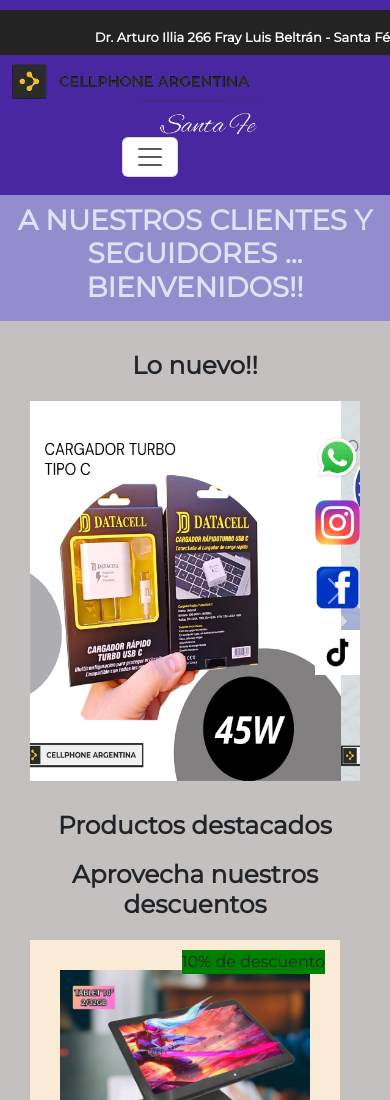
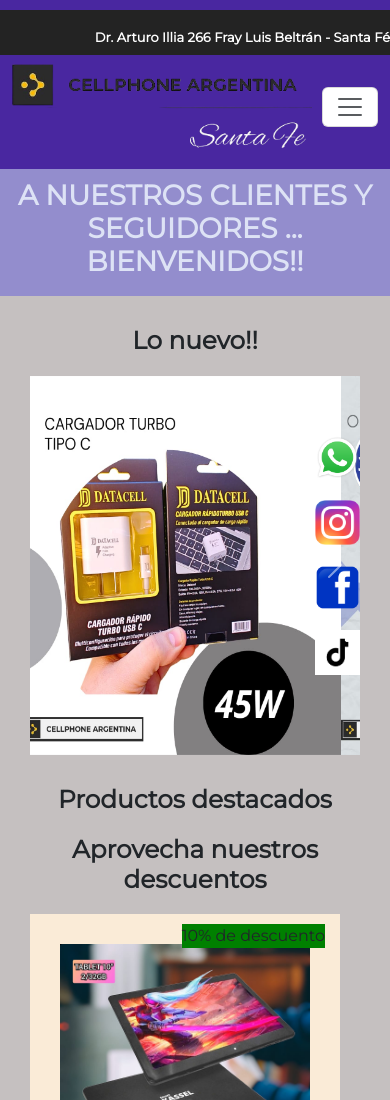
Before and after one commit to Yaninanoe/Proyecto, a website: page index.html in a window 390 px wide. Shown: the top 1100 px of the page. Drawn offline with nearby package versions, Linux system fonts and the light colour scheme.

Commit message:
Modificación del tamaño del logo

```diff
--- a/scss/_estilos-inicio.scss
+++ b/scss/_estilos-inicio.scss
@@ -34,7 +34,7 @@
     z-index: 1;
 }
 header img {
-    width: 250px;
+    width: 300px;
 
 
 }
@@ -116,7 +116,7 @@
 .navbar-toggler {
     background-color: #fff;
     color: #250c6c;
-    margin-left: 30%;
+
 }
 .navbar-nav a {
     display: flex;
```
Also changed, not shown: css/styles.css, 1 other file.
